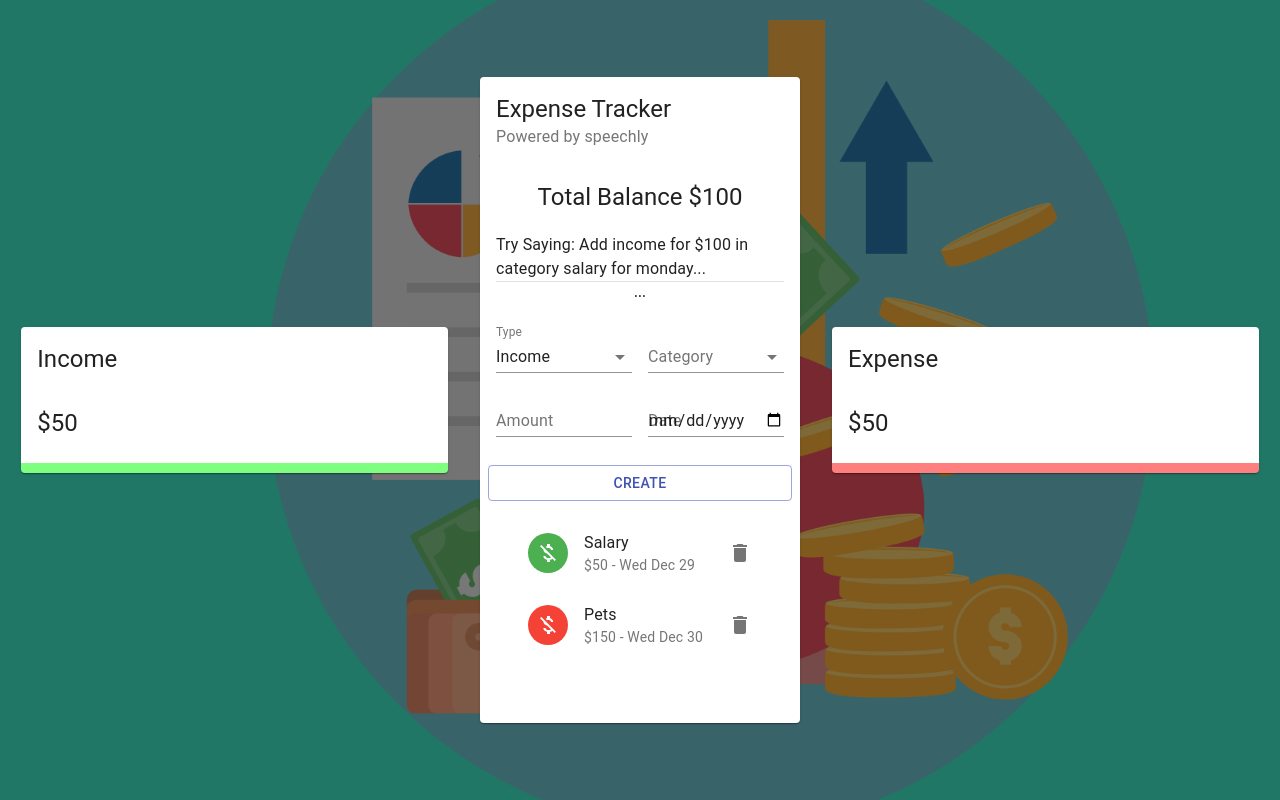
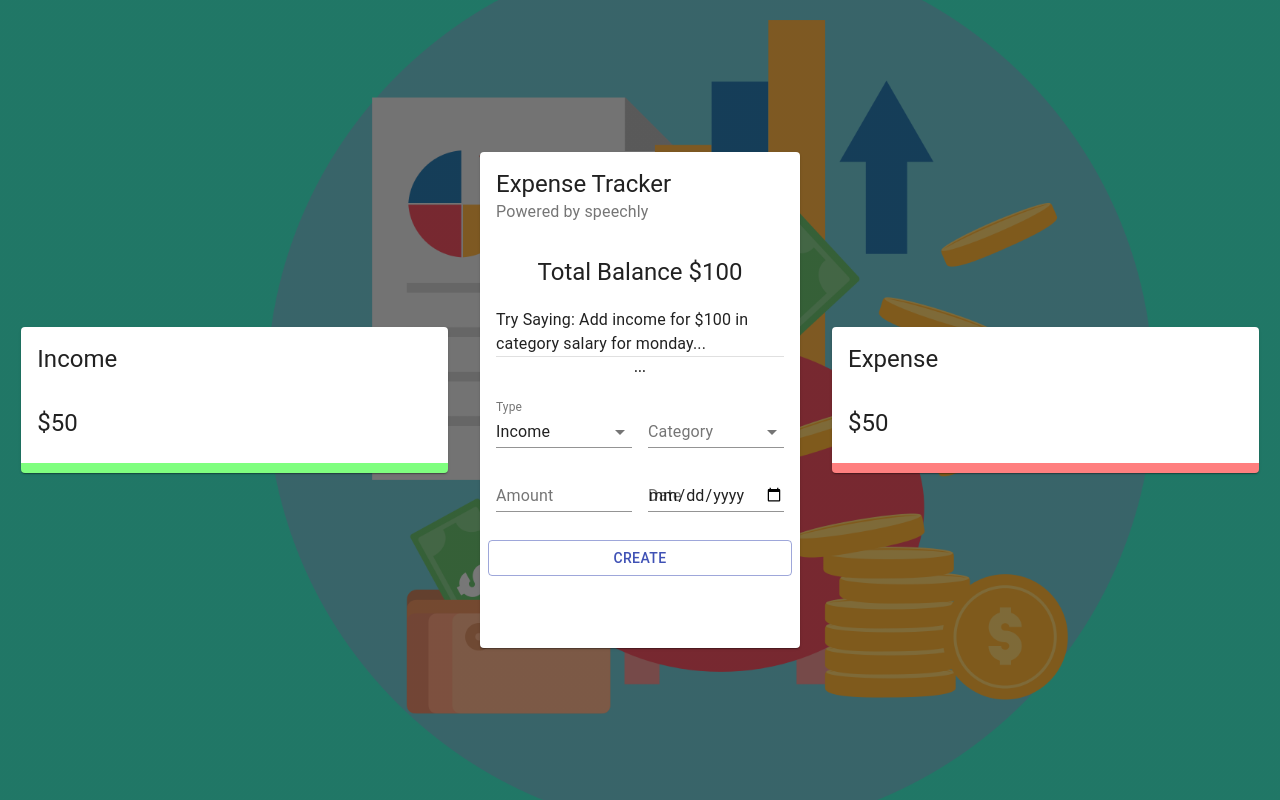
Before and after one commit to MuskanChhatrasal/expense_tracker, a React (Create React App) app: page / in a window 1280 px wide. Built offline with nearby package versions, Linux system fonts and the light colour scheme.

Commit message:
Done with adding transactions

```diff
--- a/src/components/Main/Form/Form.jsx
+++ b/src/components/Main/Form/Form.jsx
@@ -1,5 +1,7 @@
-import React, {useState} from 'react'
+import React, {useState, useContext} from 'react'
 import { TextField, Typography, Grid, Button, FormControl, InputLabel, Select, MenuItem } from '@material-ui/core'
+import { ExpenseTrackerContext } from '../../../context/context'
+import {v4 as uuidv4} from 'uuid';
 
 import useStyles from './styles'
 
@@ -12,8 +14,13 @@ const initialState = {
 const Form = () => {
     const classes = useStyles();
     const [formData, setFormData] = useState(initialState);
+    const {addTransaction} = useContext(ExpenseTrackerContext);
 
-    console.log(formData);
+    const createTransaction = ()=>{
+        const transaction = {...formData, amount: Number(formData.amount), id:uuidv4()}
+        addTransaction(transaction);
+        setFormData(initialState);
+    }
 
     return (
         <Grid container spacing={2}>
@@ -46,7 +53,7 @@ const Form = () => {
                <Grid item xs={6}>
                    <TextField type='date' label='Date' fullWidth value={formData.date} onChange={(e)=>setFormData({...formData, date:e.target.value})}/>
                </Grid>
-               <Button className={classes.button} variant='outlined' color='primary' fullWidth>Create</Button>
+               <Button className={classes.button} variant='outlined' color='primary' fullWidth onClick={createTransaction}>Create</Button>
         </Grid>
     )
 }
--- a/src/components/Main/List/List.jsx
+++ b/src/components/Main/List/List.jsx
@@ -7,14 +7,8 @@ import useStyles from './styles'
 
 const List = () => {
     const classes = useStyles();
-    const {deleteTransaction} = useContext(ExpenseTrackerContext);
+    const {deleteTransaction, transactions} = useContext(ExpenseTrackerContext);
 
-
-    const transactions = [
-        {id:1, type:"Income", category:'Salary', amount: 50, date: 'Wed Dec 29'},
-        {id:2, type:"Expense", category:'Pets', amount: 150, date: 'Wed Dec 30'},
-        {id:3, type:"Income", category:'Salary', amount: 250, date: 'Wed Dec 31'},
-    ];
     return (
         <MUIList dense={false} className={classes.list}>
            {transactions.map((transaction)=>(
--- a/src/context/context.js
+++ b/src/context/context.js
@@ -16,10 +16,13 @@ export const Provider = ({children})=>{
     const addTransaction = (transaction)=>{
         dispatch({type: 'ADD_TRANSACTION', payload: transaction});
     }
+
+
     return (
         <ExpenseTrackerContext.Provider value={{
         deleteTransaction,
-        addTransaction
+        addTransaction,
+        transactions
         }}>
             {children}
         </ExpenseTrackerContext.Provider>
```
